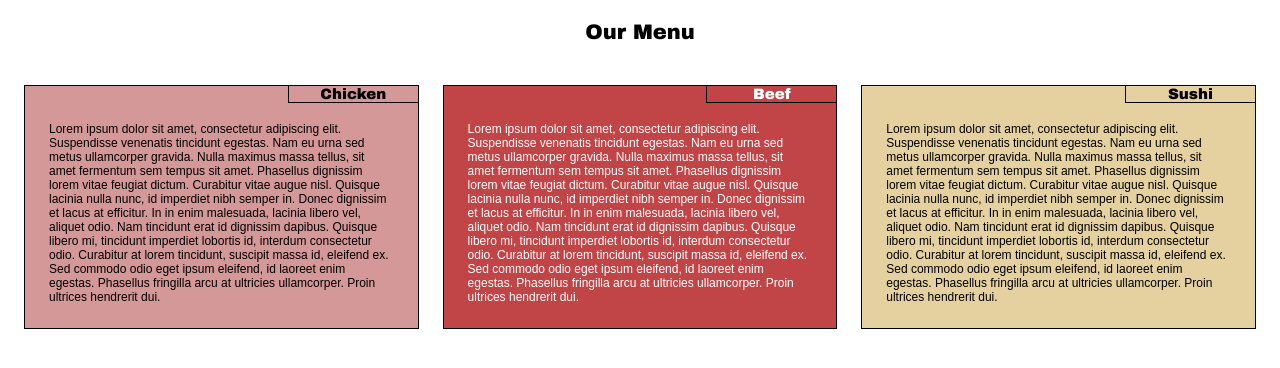
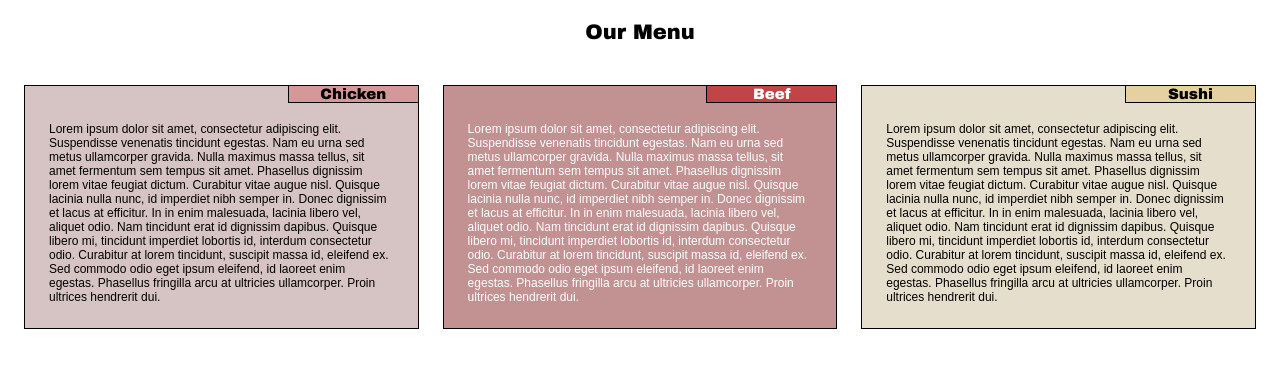
Before and after one commit to ramonchiara/module2-solution, a plain HTML site: page public_html/index.html in a window 1280 px wide. Drawn offline with Linux system fonts and the light colour scheme.

Commit message:
Whitening background colors.

```diff
--- a/public_html/css/style.css
+++ b/public_html/css/style.css
@@ -28,7 +28,7 @@ h2 {
     background-color: #D59899;
 }
 .chicken {
-    background-color: #D59899;
+    background-color: #D6C3C3;
 }
 
 .beef h2 {
@@ -36,7 +36,7 @@ h2 {
     color: white;
 }
 .beef {
-    background-color: #C14446;
+    background-color: #C29192;
     color: white;
 }
 
@@ -44,7 +44,7 @@ h2 {
     background-color: #E5D19F;
 }
 .sushi {
-    background-color: #E5D19F;
+    background-color: #E5DECC;
 }
 
 section {
```
